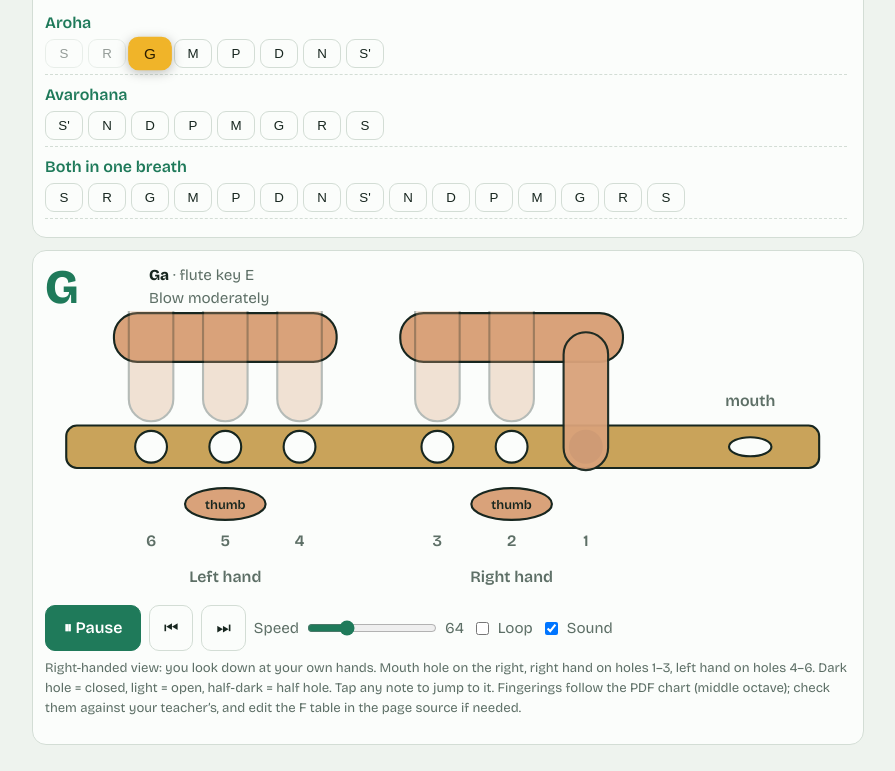
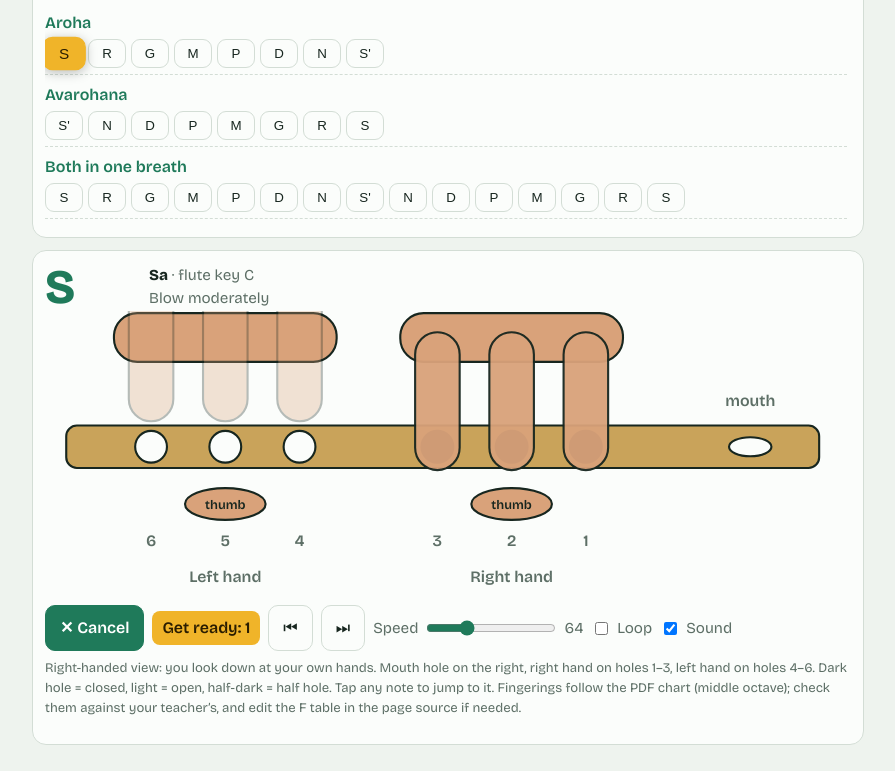
Before and after one commit to PirangiTharun/flute-instrument, a plain HTML site: page index.html in a window 1280 px wide. Both pictures are taken after a click on the button "▶ Play". Shown: the part 196-967 px from the top of the page, without its empty margins (192-1087 px from the left). Drawn offline with nearby package versions, Linux system fonts and the light colour scheme.

Commit message:
Add three-second playback count-in
Co-authored-by: Copilot <223556219+Copilot@users.noreply.github.com>

```diff
--- a/index.html
+++ b/index.html
@@ -33,6 +33,7 @@ svg text{fill:var(--mut);font:600 15px "Bricolage Grotesque",system-ui,sans-seri
 .ctl{display:flex;flex-wrap:wrap;gap:8px;align-items:center}
 button.b{border:1px solid var(--line);background:var(--card);color:var(--ink);border-radius:10px;padding:10px 14px;font:inherit;cursor:pointer}
 button.p{background:var(--acc);color:#fff;border-color:var(--acc);font-weight:600;min-width:96px}
+.count-in{padding:5px 10px;border-radius:8px;background:var(--hi);color:var(--hit);font-weight:600}
 label{display:flex;align-items:center;gap:6px;color:var(--mut);font-size:.95rem}
 input[type=range]{width:130px;accent-color:var(--acc)}
 button:focus-visible{outline:3px solid var(--hi);outline-offset:2px}
@@ -49,6 +50,7 @@ button:focus-visible{outline:3px solid var(--hi);outline-offset:2px}
 <svg id="fl" viewBox="0 0 760 270" role="img" aria-label="Flute with finger positions"></svg>
 <div class="ctl" style="margin-top:8px">
 <button class="b p" id="pl">▶ Play</button>
+<span class="count-in" id="ci" role="status" aria-live="assertive" hidden></span>
 <button class="b" id="bk" aria-label="Previous note">⏮</button><button class="b" id="fw" aria-label="Next note">⏭</button>
 <label>Speed <input type="range" id="bpm" min="30" max="150" value="64"><span id="bv">64</span></label>
 <label><input type="checkbox" id="lp"> Loop</label><label><input type="checkbox" id="snd" checked> Sound</label>
@@ -93,7 +95,7 @@ add('l12','Lesson 12','Five-note loops, version 2.',[['Aroha',rg(0,5).map(a=>q([
 add('bhopali','Raag Bhopali','Aroh: S R G P D S’. Avroh: S’ D P G R S. Thaat Kalyan, Tintal. Bandish Sthayi: “Jaa jaa jaa re ja re pathikva…”',[['Aroh',[q([0,1,2,4,5,7])]],['Avroh',[q([7,5,4,2,1,0])]],['Sthayi',[parse('GPGR GPDP GR SR P GR GRS'),parse("GRSS S'DSR GGR GRS")]]]);
 add('hamsa','Raag Hamsadhwani','Aroha: S R G P N S’. Avaroha: S’ N P G R S. Vadi R, Samvadi P. Time 6–9 PM.',[['Aroha',[q([0,1,2,4,6,7])]],['Avaroha',[q([7,6,4,2,1,0])]]]);
 // state
-let cur=0,playing=false,timer=null,ac=null,flat=[],lesson=L[0];
+let cur=0,playing=false,timer=null,countdownTimer=null,countdownRemaining=0,ac=null,flat=[],lesson=L[0];
 const svg=$('fl'),HX=[510,440,370,240,170,100];
 svg.innerHTML='<defs><linearGradient id="hf"><stop offset="50%" stop-color="var(--ink)"/><stop offset="50%" stop-color="var(--air)"/></linearGradient></defs>'
 +'<rect x="335" y="2" width="210" height="46" rx="22" fill="var(--skin)" stroke="var(--ink)" stroke-width="2"/><rect x="65" y="2" width="210" height="46" rx="22" fill="var(--skin)" stroke="var(--ink)" stroke-width="2"/>'
@@ -113,16 +115,17 @@ function mark(i){flat.forEach((x,k)=>{x.el.classList.toggle('on',k==i);x.el.clas
 function go(i,play){cur=i;mark(i);if(play)tone(flat[i].t,Math.min(60/$('bpm').value*.92,1.6))}
 function step(){const bt=60000/$('bpm').value;const x=flat[cur];timer=setTimeout(()=>{if(!playing)return;let n=cur+1;if(n>=flat.length){if($('lp').checked)n=0;else return stop()}go(n,true);step()},bt*(x.end?1.6:1))}
 function start(){playing=true;$('pl').textContent='⏸ Pause';go(cur,true);step()}
-function stop(){playing=false;clearTimeout(timer);$('pl').textContent='▶ Play'}
+function countIn(){countdownRemaining=3;$('ci').textContent=`Get ready: ${countdownRemaining}`;$('ci').hidden=false;$('pl').textContent='✕ Cancel';countdownTimer=setInterval(()=>{countdownRemaining--;if(countdownRemaining===0){clearInterval(countdownTimer);countdownTimer=null;$('ci').hidden=true;$('ci').textContent='';start()}else $('ci').textContent=`Get ready: ${countdownRemaining}`},1000)}
+function stop(){playing=false;clearTimeout(timer);clearInterval(countdownTimer);countdownTimer=null;countdownRemaining=0;$('ci').hidden=true;$('ci').textContent='';$('pl').textContent='▶ Play'}
 function load(id){stop();lesson=L.find(l=>l.id==id)||L[0];try{history.replaceState(null,'','#'+lesson.id)}catch(e){}
 $('lt').textContent=lesson.t;$('ls').textContent=lesson.sub;flat=[];const tr=$('tr');tr.innerHTML='';tr.scrollTop=0;
-lesson.secs.forEach(([h,rows])=>{const s=document.createElement('div');s.className='sec';s.textContent=h;tr.appendChild(s);rows.forEach(r=>{const d=document.createElement('div');d.className='row';r.forEach((t,k)=>{const b=document.createElement('button');b.className='chip';b.textContent=nm(t);const idx=flat.length;b.onclick=()=>{if(playing){clearTimeout(timer);go(idx,true);step()}else go(idx,true)};d.appendChild(b);flat.push({t,el:b,end:k==r.length-1})});tr.appendChild(d)})});
+lesson.secs.forEach(([h,rows])=>{const s=document.createElement('div');s.className='sec';s.textContent=h;tr.appendChild(s);rows.forEach(r=>{const d=document.createElement('div');d.className='row';r.forEach((t,k)=>{const b=document.createElement('button');b.className='chip';b.textContent=nm(t);const idx=flat.length;b.onclick=()=>{if(countdownTimer){cur=idx;mark(idx)}else if(playing){clearTimeout(timer);go(idx,true);step()}else go(idx,true)};d.appendChild(b);flat.push({t,el:b,end:k==r.length-1})});tr.appendChild(d)})});
 document.querySelectorAll('.pill').forEach(p=>p.setAttribute('aria-current',p.dataset.id==lesson.id));const cp=document.querySelector(`.pill[data-id=${lesson.id}]`);if(cp)cp.scrollIntoView({inline:'center',block:'nearest'});cur=0;mark(0)}
 L.forEach(l=>{const b=document.createElement('button');b.className='pill';b.dataset.id=l.id;b.textContent=l.t.replace('Lesson ','L').replace('Raag ','');b.onclick=()=>load(l.id);$('pills').appendChild(b)});
 const nav=d=>{const i=L.indexOf(lesson)+d;if(i>=0&&i<L.length)load(L[i].id)};
 $('pv').onclick=()=>nav(-1);$('nx').onclick=()=>nav(1);
-$('pl').onclick=()=>playing?stop():start();
-$('fw').onclick=()=>{if(cur<flat.length-1)go(cur+1,true)};$('bk').onclick=()=>{if(cur>0)go(cur-1,true)};
+$('pl').onclick=()=>playing||countdownTimer?stop():countIn();
+$('fw').onclick=()=>{if(cur<flat.length-1)go(cur+1,!countdownTimer)};$('bk').onclick=()=>{if(cur>0)go(cur-1,!countdownTimer)};
 $('bpm').oninput=e=>$('bv').textContent=e.target.value;
 document.addEventListener('keydown',e=>{if(e.target.tagName=='INPUT')return;if(e.code=='Space'){e.preventDefault();$('pl').click()}if(e.key=='ArrowRight')$('fw').click();if(e.key=='ArrowLeft')$('bk').click()});
 load((location.hash||'').slice(1));
```
Also changed, not shown: 1 other file.
